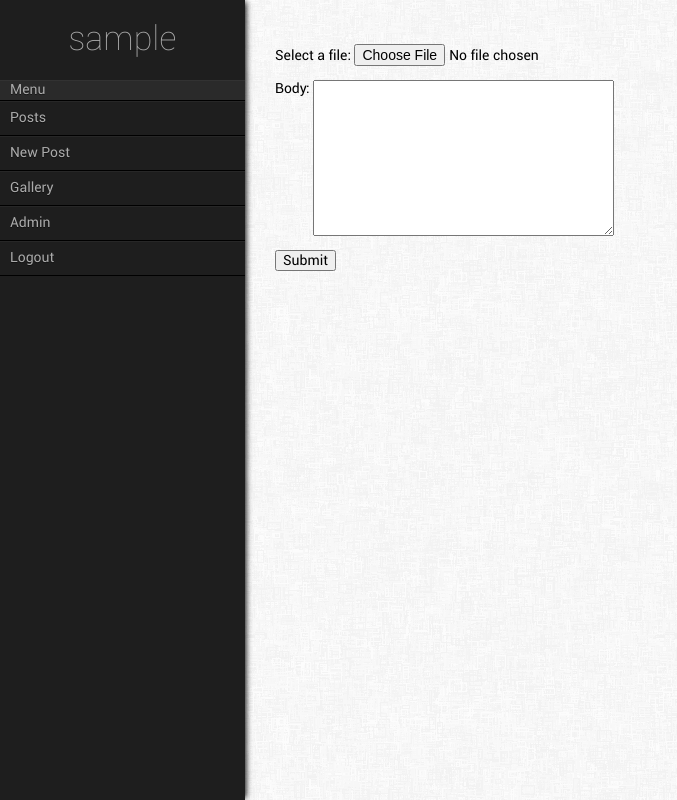
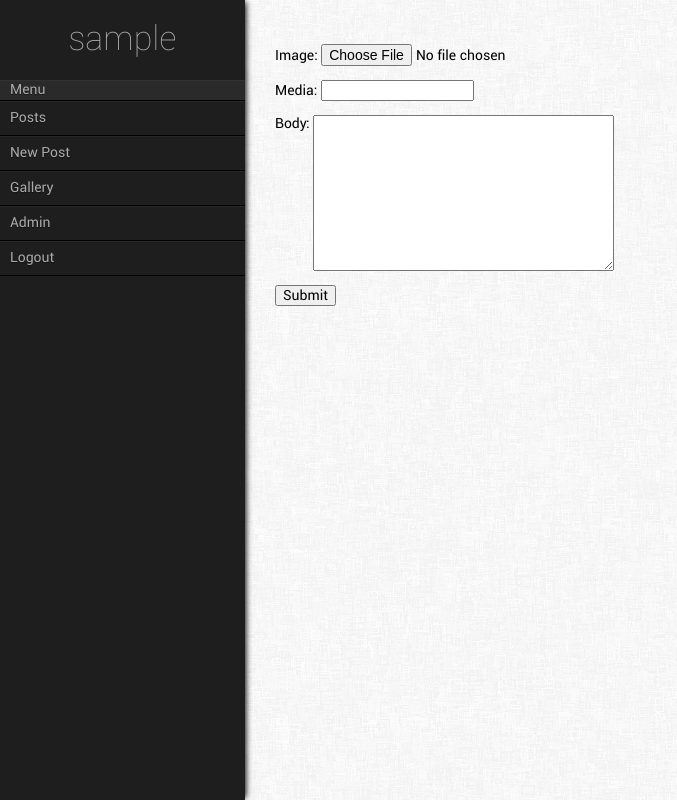
Before and after one commit to arcynum/pifti, a Django app: page /imageboard/post/1/comment/ in a window 1280 px wide. Shown: the whole page, without its empty margins (0-677 px from the left). Run offline with Django 3.2, Linux system fonts and the light colour scheme; the visitor is signed in with stand-in values (Sample User, id 1); some libraries are stand-ins or nearby versions.

Commit message:
Cleaned up some of the model data and saving. Added a custom storage solution, which is designed to only save images which don't exists on the file system already.
Tidied up the forms to use "ModelForms" instead, this reduces code significantly.

```diff
--- a/imageboard/forms.py
+++ b/imageboard/forms.py
@@ -1,20 +1,20 @@
 from django import forms
 from imageboard.models import Post, Comment
 
-class PostForm(forms.Form):
-	title = forms.CharField()
-	media = forms.CharField()
-	image = forms.FileField(label = 'Select an image', required = True)
-	body = forms.CharField(widget = forms.Textarea)
+class PostForm(forms.ModelForm):
+	class Meta:
+		model = Post
+		fields = ['title', 'media', 'image', 'body']
 
 class PostEditForm(forms.ModelForm):
 	class Meta:
 		model = Post
 		fields = ['body']
 
-class CommentForm(forms.Form):
-	image = forms.FileField(label = 'Select a file', required = False)
-	body = forms.CharField(widget = forms.Textarea)
+class CommentForm(forms.ModelForm):
+	class Meta:
+		model = Comment
+		fields = ['image', 'media', 'body']
 
 class CommentEditForm(forms.ModelForm):
 	class Meta:
--- a/imageboard/models.py
+++ b/imageboard/models.py
@@ -2,36 +2,57 @@ from django.db import models
 from django.contrib.auth.models import User
 from easy_thumbnails.fields import ThumbnailerImageField
 from embed_video.fields import EmbedVideoField
+from imageboard.storage import MediaFileStorage
+import hashlib
 
 class Post(models.Model):
 	user = models.ForeignKey(User)
-	title = models.CharField(max_length = 200)
-	image = ThumbnailerImageField(upload_to = 'uploads', blank = False)
-	media = EmbedVideoField(blank = True)
+	title = models.CharField(max_length=200)
+	image = ThumbnailerImageField(upload_to='uploads', storage=MediaFileStorage(), blank=False)
+	media = EmbedVideoField(blank=True)
 	body = models.TextField()
-	created = models.DateTimeField(auto_now_add = True)
+	created = models.DateTimeField(auto_now_add=True)
 
 	def __str__(self):
 		return self.title
 
-	class Meta:
-		permissions = (
-			('can_edit_own', 'Can edit own posts'),
-			('can_delete_own', 'Can delete own posts')
-		)
+	def save(self, *args, **kwargs):
+		if self.image:
+			md5 = hashlib.md5()
+			while True:
+				data = self.image.read(128)
+				if not data:
+					break
+				md5.update(data)
+			image_hash = md5.hexdigest()
+			image_extension = self.image.name.split('.')[-1]
+			image_name = image_hash + '.' + image_extension
+			self.image.name = image_name
+
+		super(Post, self).save(*args, **kwargs)
 
 class Comment(models.Model):
 	user = models.ForeignKey(User)
-	post = models.ForeignKey(Post)
-	image = ThumbnailerImageField(upload_to='uploads')
+	post = models.ForeignKey(Post, on_delete=models.CASCADE)
+	image = ThumbnailerImageField(upload_to='uploads', storage=MediaFileStorage(), blank=True)
+	media = EmbedVideoField(blank=True)
 	body = models.TextField()
-	created = models.DateTimeField(auto_now_add = True)
+	created = models.DateTimeField(auto_now_add=True)
 
 	def __str__(self):
 		return 'Comment for: %s' % self.post.title
 
-	class Meta:
-		permissions = (
-			('can_edit_own', 'Can edit own comments'),
-			('can_delete_own', 'Can delete own comments')
-		)
+	def save(self, *args, **kwargs):
+		if self.image:
+			md5 = hashlib.md5()
+			while True:
+				data = self.image.read(128)
+				if not data:
+					break
+				md5.update(data)
+			image_hash = md5.hexdigest()
+			image_extension = self.image.name.split('.')[-1]
+			image_name = image_hash + '.' + image_extension
+			self.image.name = image_name
+
+		super(Comment, self).save(*args, **kwargs)
--- a/imageboard/templates/home.html
+++ b/imageboard/templates/home.html
@@ -25,7 +25,7 @@
           <div class="text">
             {% if post.media %}
               <div class="media_embed">
-              {% video post.media 'small' %}
+              {% video post.media 'tiny' %}
               </div>
             {% endif %}
             {{ post.body|safe|linebreaksbr|striptags }}
@@ -54,6 +54,9 @@
               <div class="comment_information inline">{{ comment.user.username }} on {{ comment.created }}</div>
             </div>
             <div class="text">
+              <div class="media_embed">
+              {% video post.media 'tiny' %}
+              </div>
               {{ comment.body|safe|linebreaksbr|striptags }}
             </div>
             <div class="actions">
--- a/imageboard/views.py
+++ b/imageboard/views.py
@@ -5,6 +5,7 @@ from django.core.paginator import Paginator, EmptyPage, PageNotAnInteger
 from django.contrib import messages
 from imageboard.models import Post, Comment
 from imageboard.forms import PostForm, PostEditForm, CommentForm, CommentEditForm
+from imageboard.storage import MediaFileStorage
 from django.contrib.auth.forms import AuthenticationForm
 import hashlib
 
@@ -28,30 +29,10 @@ def add_post(request):
 	if request.method == 'POST':
 		form = PostForm(request.POST, request.FILES)
 		if form.is_valid():
-			post = Post()
-			post.title = form.cleaned_data['title']
-			post.media = form.cleaned_data['media']
-			post.body = form.cleaned_data['body']
+			post = form.save(commit=False)
 			post.user = request.user
-
-			if 'image' in request.FILES:
-				image = request.FILES['image']
-				md5 = hashlib.md5()
-				while True:
-					data = image.read(128)
-					if not data:
-						break
-					md5.update(data)
-				image_hash = md5.hexdigest()
-
-				image_extension = image.name.split('.')[-1]
-				image_name = image_hash + '.' + image_extension
-				image.name = image_name
-				post.image = image
-
 			post.save()
 			messages.success(request, 'Post Successful.')
-
 			return redirect('imageboard:index')
 	else:
 		form = PostForm()
@@ -88,15 +69,6 @@ def delete_post(request, post_id):
 			messages.info(request, 'You do not own this object.')
 			return redirect('imageboard:index')
 
-	comments = Comment.objects.select_related().filter(post = p.id)
-
-	for comment in comments:
-		_delete_specific_comment(comment.id)
-
-	if p.image:
-		p.image.delete()
-		p.image.delete_thumbnails()
-
 	p.delete()
 	messages.success(request, 'Post Successfully Deleted.')
 
@@ -107,27 +79,10 @@ def add_comment(request, post_id):
 	if request.method == 'POST':
 		form = CommentForm(request.POST, request.FILES)
 		if form.is_valid():
-			comment = Comment()
+			comment = form.save(commit=False)
 			post = get_object_or_404(Post, pk = post_id)
 			comment.post = post
-			comment.body = form.cleaned_data['body']
 			comment.user = request.user
-
-			if 'image' in request.FILES:
-				image = request.FILES['image']
-				md5 = hashlib.md5()
-				while True:
-					data = image.read(128)
-					if not data:
-						break
-					md5.update(data)
-				image_hash = md5.hexdigest()
-
-				image_extension = image.name.split('.')[-1]
-				image_name = image_hash + '.' + image_extension
-				image.name = image_name
-				comment.image = image
-
 			comment.save()
 			messages.success(request, 'Comment Successful.')
 			return redirect('imageboard:index')
@@ -166,21 +121,9 @@ def delete_comment(request, post_id, comment_id):
 			messages.info(request, 'You do not own this object.')
 			return redirect('imageboard:index')
 
-	if c.image:
-		c.image.delete()
-		c.image.delete_thumbnails()
-
-	c.delete()
 	messages.success(request, 'Comment Successfully Deleted.')
 
 	return redirect('imageboard:index')
-
-def _delete_specific_comment(comment_id):
-	c = get_object_or_404(Comment, pk = comment_id)
-	if c.image:
-		c.image.delete()
-		c.image.delete_thumbnails()
-	return
 
 @login_required
 def gallery(request):
```
Also changed, not shown: imageboard/storage.py (added, +10 -0 lines).
